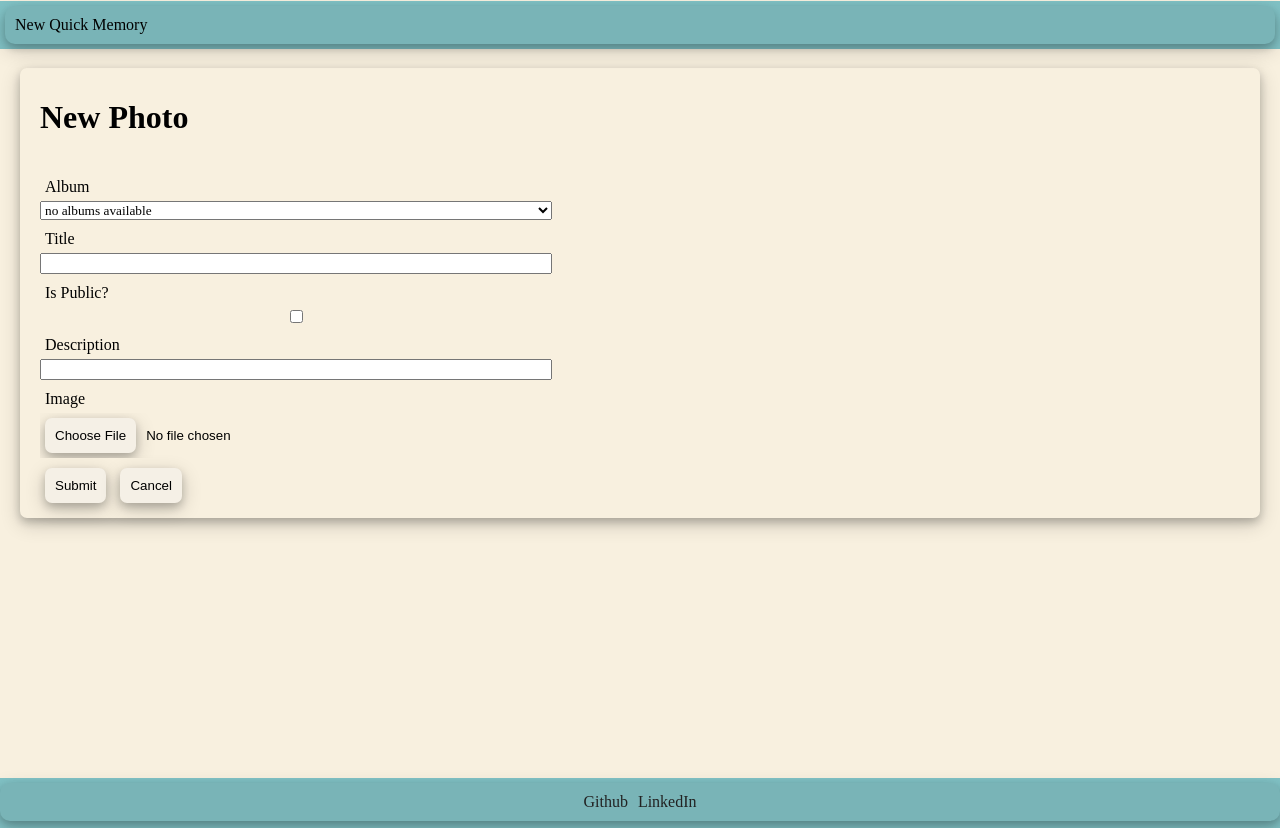
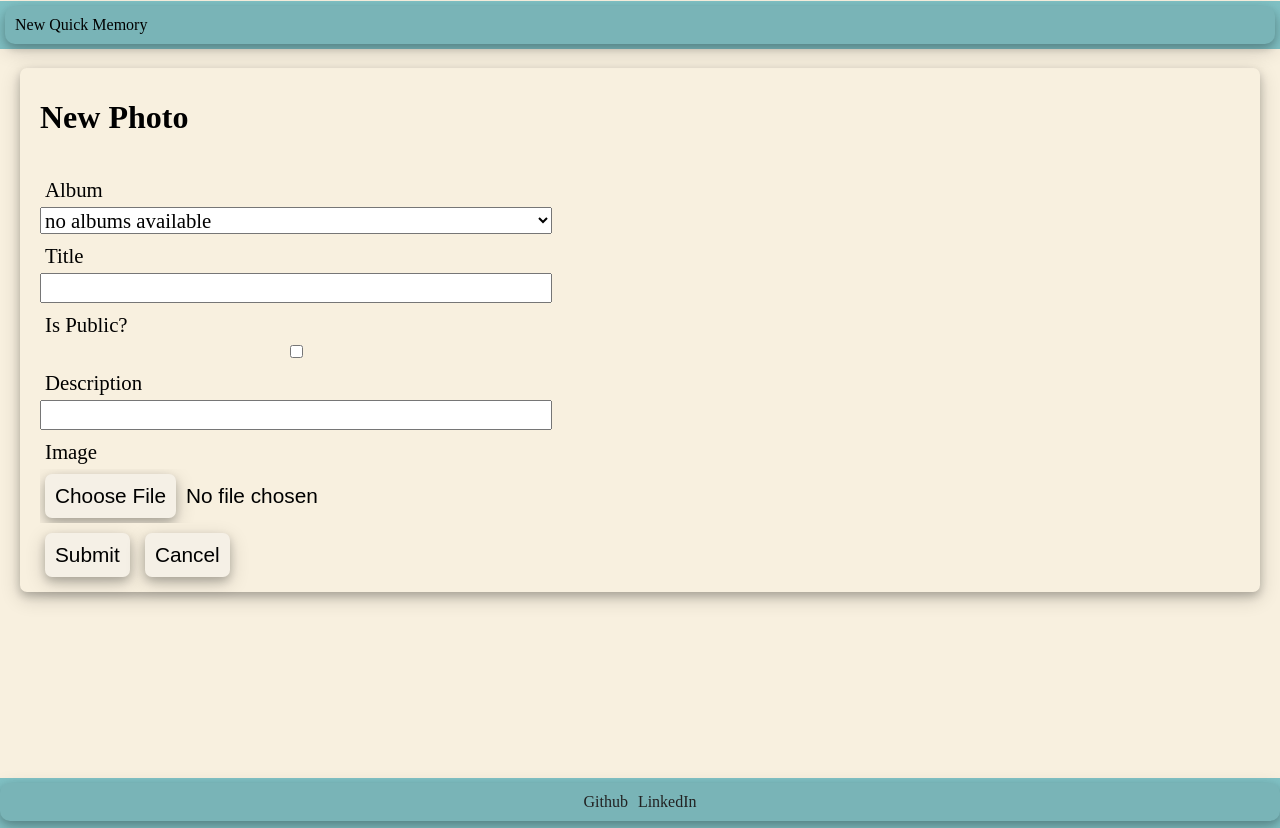
Before and after one commit to aggarabedian/remember_when, a Django app: page /photo/new/ in a window 1280 px wide. Shown: the part 154-982 px from the top of the page. Run offline with Django 3.2, Linux system fonts and the light colour scheme; the visitor is signed in with stand-in values (Sample User, id 1); data that the repository does not hold is empty; some web fonts are replaced.

Commit message:
Form styling

```diff
--- a/main_app/static/styles/main.css
+++ b/main_app/static/styles/main.css
@@ -675,11 +675,20 @@ a {
   display: flex;
   flex-direction: column;
   width: 40vw;
+  font-size: 1.3rem;
 }
 
 .form_form label {
   padding: 5px;
   margin-top: 5px;
+}
+
+.form_form input {
+  font-size: 1.3rem;
+}
+
+.form_form select {
+  font-size: 1.3rem;
 }
 
 .form_form input[type=file]::file-selector-button {
```
